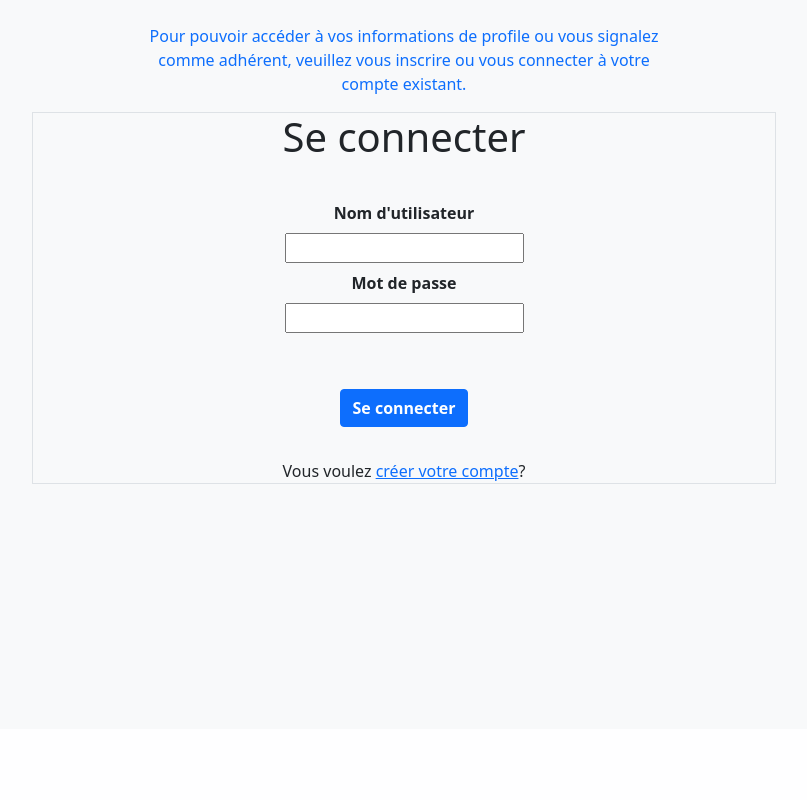
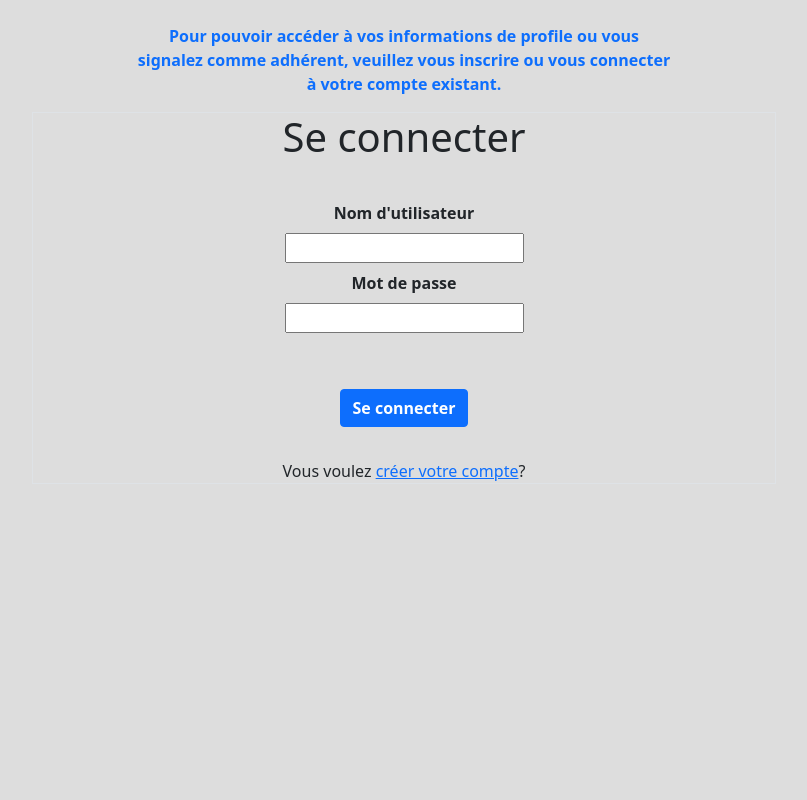
Before and after one commit to Gotha01/AssociAction, a Django app: page /login/ in a window 1280 px wide. Shown: the part 71-871 px from the top of the page, without its empty margins (236-1043 px from the left). Before the commit the page ends 555 px from the top, so only its background shows below. Run offline with Django 4.2, Linux system fonts and the light colour scheme; some libraries are stand-ins or nearby versions.

Commit message:
style modifications

```diff
--- a/AssociAction/authentication/templates/authentication/login.html
+++ b/AssociAction/authentication/templates/authentication/login.html
@@ -2,10 +2,10 @@
 {% load static %}
 
 {% block content %}
-<main>
-    <div class="container mt-4">
+<main style="min-height:100vh; background-color:#ddd">
+    <div class="container pt-4">
         <div class="row justify-content-center">
-            <p class="col-6 text-center text-primary mx-5" style="">
+            <p class="col-6 text-center text-primary mx-5" style="font-weight: bold;">
                 Pour pouvoir accéder à vos informations de profile ou vous signalez comme adhérent, veuillez vous inscrire ou vous connecter à votre compte existant.
             </p>
         </div>
```
